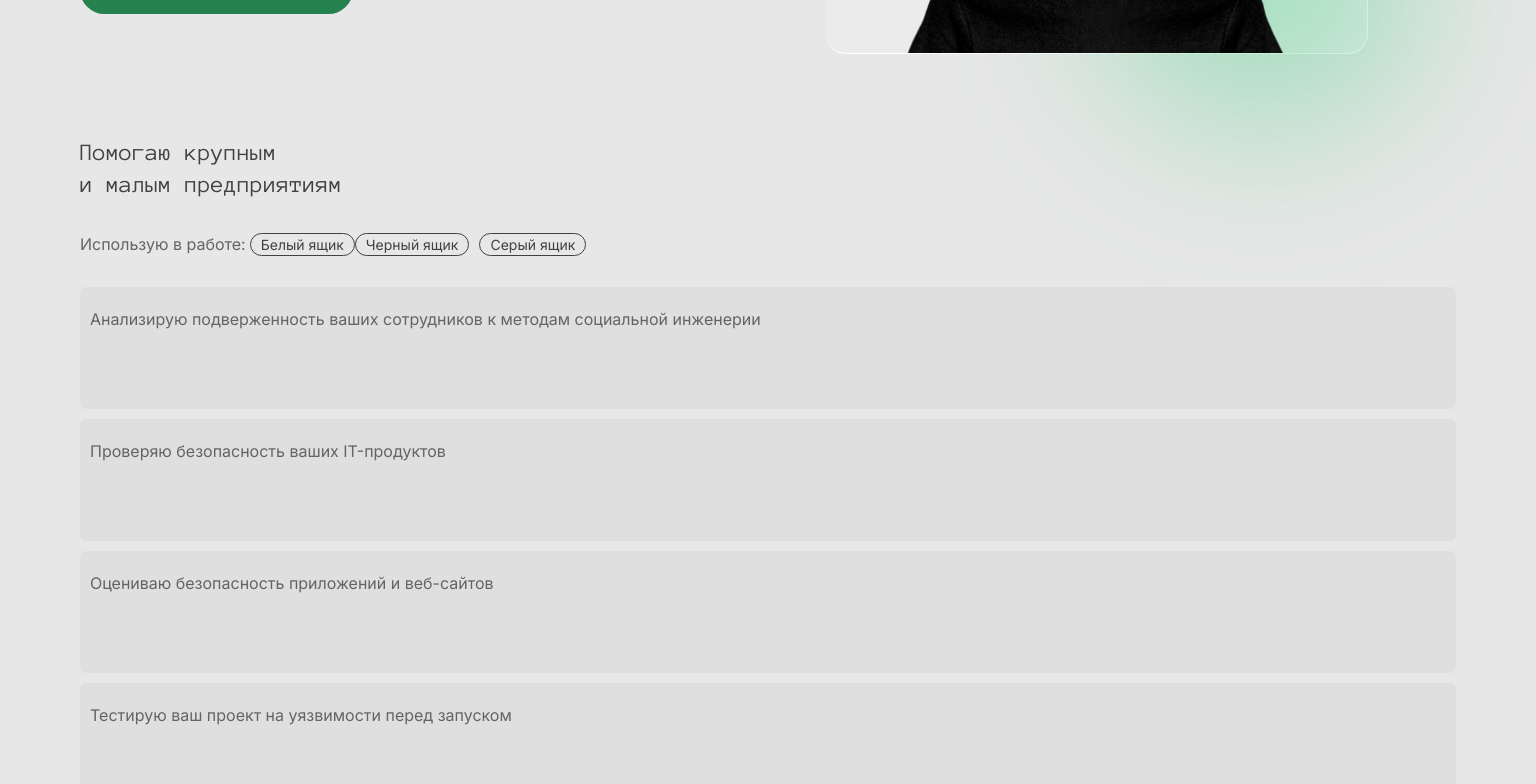
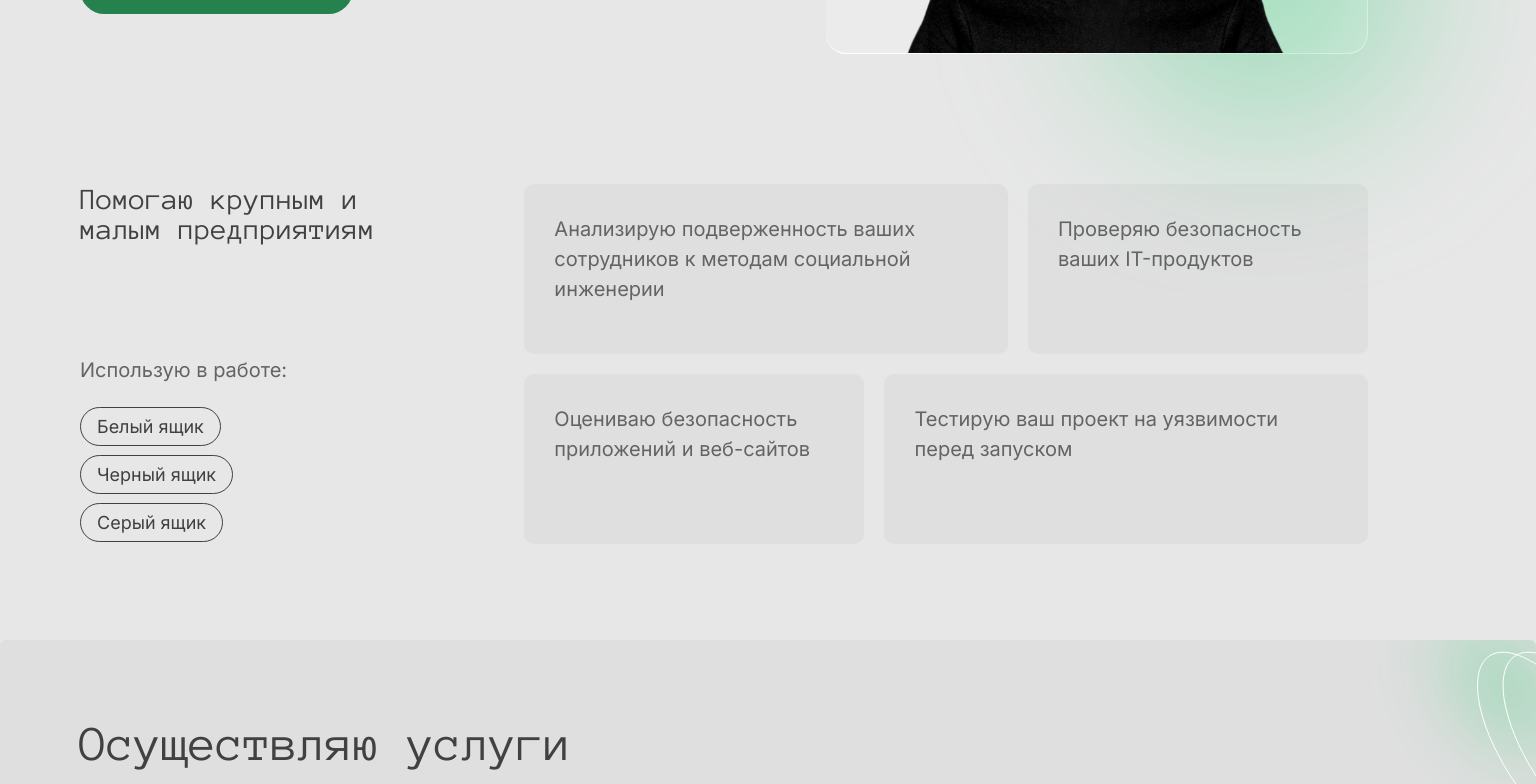
Before and after one commit to Usapix/pavel-ib, a React (Create React App) app: page / in a window 1536 px wide. Shown: the part 520-1304 px from the top of the page. Built offline with nearby package versions, Linux system fonts and the light colour scheme.

Commit message:
feat: add responsive layout of the howhelp section

```diff
--- a/src/sections/HowHelp/HowHelp.js
+++ b/src/sections/HowHelp/HowHelp.js
@@ -2,17 +2,21 @@ import React from "react";
 
 function HowHelp() {
   return (
-    <section className="how-help">
+    <section className="how-help section-wrap">
       <div className="container">
+        <div className="how-help__wrapper">
           <h2 className="how-help__title title">
             Помогаю крупным <span className="break-line">и малым предприятиям</span>
           </h2>
+          <div className="how-help__tools-wrapper">
             <p className="how-help__tools-text">
-          Использую в работе:
+              Использую<span> в работе</span>:
             </p>
             <a className="how-help__tool alt-button" href="index.html">Белый ящик</a>
             <a className="how-help__tool alt-button" href="index.html">Черный ящик</a>
             <a className="how-help__tool alt-button" href="index.html">Серый ящик</a>
+          </div>
+        </div>
         <ul className="how-help__list description-card-list">
           <li className="how-help__item description-card-list__item">
             <p className="how-help__item-text description-card-list__text">
--- a/src/sections/HowHelp/HowHelp.scss
+++ b/src/sections/HowHelp/HowHelp.scss
@@ -1,28 +1,202 @@
-.how-help {
-  margin-top: 80px;
-}
-
 .how-help__tools-text {
   position: relative;
 
   display: inline;
-  margin-right: 4px;
+  margin-bottom: 0;
+  margin-top: 0;
 
-  line-height: 42px;
+  line-height: 30px;
 }
 
 .how-help__title {
   margin-bottom: 23px;
 }
 
+.how-help__tools-wrapper {
+  display: flex;
+  flex-wrap: wrap;
+  align-items: center;
+  gap: 9px;
+}
+
 .how-help__tool {
   display: inline-block;
-}
-
-.how-help__tool:not(:first-of-type) {
-  margin-right: 10px;
 }
 
 .how-help__list {
   margin-top: 22px;
 }
+
+@media (min-width: 744px) {
+  .how-help__tools-text {
+    margin-right: 10px;
+
+    font-size: 20px;
+  }
+
+  .how-help__tools-text span {
+    display: none;
+  }
+
+  .how-help__tool {
+    padding: 6px 16px;
+
+    font-size: 18px;
+  }
+
+  .how-help__title {
+    margin-bottom: 50px;
+  }
+
+  .how-help__list {
+    flex-direction: row;
+    flex-wrap: wrap;
+    gap: 20px;
+    margin-top: 29px;
+  }
+
+  .how-help__item {
+    min-height: 141px;
+    flex-basis: calc(50% - 10px);
+    flex-shrink: 1;
+    padding: 30px 20px;
+  }
+
+  .how-help__item-text {
+    font-size: 18px;
+    line-height: 150%;
+  }
+}
+
+@media (min-width: 1024px) {
+  .how-help__wrapper {
+    display: flex;
+    justify-content: space-between;
+    align-items: flex-end;
+    margin-bottom: 59px;
+  }
+
+  .how-help__title {
+    width: 32%;
+    margin: 0;
+
+    font-size: 30px;
+    line-height: 30px;
+  }
+
+  .how-help__title .break-line {
+    display: inline;
+  }
+
+  .how-help__tools-wrapper {
+    align-items: flex-end;
+  }
+
+  .how-help__tools-text {
+    line-height: 25px;
+  }
+
+  .how-help__item {
+    min-height: 170px;
+    padding: 30px;
+  }
+
+  .how-help__item:nth-child(1) {
+    flex-basis: calc(58.5% - 10px);
+  }
+
+  .how-help__item:nth-child(2) {
+    flex-basis: calc(41.5% - 10px);
+  }
+
+  .how-help__item:nth-child(3) {
+    flex-basis: calc(41.5% - 10px);
+  }
+
+  .how-help__item:nth-child(4) {
+    flex-basis: calc(58.5% - 10px);
+  }
+
+  .how-help__item-text {
+    font-size: 20px;
+  }
+}
+
+@media (min-width: 1440px) {
+  .how-help .container {
+    display: flex;
+  }
+
+  .how-help__wrapper {
+    flex-direction: column;
+    align-items: flex-start
+  }
+
+  .how-help__title {
+    width: auto;
+    max-width: 295px;
+  }
+
+  .how-help__wrapper {
+    width: 34.5%;
+  }
+
+  .how-help__list {
+    width: 65.5%;
+    margin-right: 88px;
+    margin-top: 0;
+  }
+
+  .how-help__item {
+    border-radius: 10px;
+  }
+
+  .how-help__tools-text {
+    margin-bottom: 15px;
+  }
+
+  .how-help__tools-text span {
+    display: inline;
+  }
+
+  .how-help__wrapper {
+    margin-bottom: 18px;
+  }
+
+  .how-help__tools-wrapper {
+    flex-direction: column;
+    align-items: flex-start;
+  }
+
+  .how-help__tool {
+    padding: 8px 16px;
+  }
+}
+
+@media (min-width: 1600px) {
+  .how-help__wrapper {
+    margin-top: 28px;
+  }
+
+  .how-help__tools-wrapper {
+    margin-top: 135px;
+  }
+
+  .how-help__title {
+    max-width: 335px;
+
+    font-size: 34px;
+  }
+
+  .how-help__tools-text {
+    font-size: 22px;
+  }
+
+  .how-help__tool {
+    font-size: 20px;
+  }
+
+  .how-help__item-text {
+    font-size: 24px;
+  }
+}
--- a/src/sections/Intro/Intro.scss
+++ b/src/sections/Intro/Intro.scss
@@ -178,6 +178,7 @@
   .intro__content {
     flex-shrink: 0;
     align-items: end;
+    margin-bottom: 0;
   }
 
   .intro__title {
--- a/src/styles/index.scss
+++ b/src/styles/index.scss
@@ -20,9 +20,25 @@ body {
 
 .container {
   min-width: $mobile-resolution;
-  max-width: 1779px;
+  max-width: 1690px;
   padding: 0 20px;
   margin: 0 auto;
+}
+
+.section-wrap {
+  margin-top: 80px;
+}
+
+@media (min-width: 1024px) {
+  .section-wrap {
+    margin-top: 130px;
+  }
+}
+
+@media (min-width: 1600px) {
+  .section-wrap {
+    margin-top: 150px;
+  }
 }
 
 .main-content {
@@ -70,6 +86,24 @@ body {
   font-weight: 400;
   line-height: 130%;
   color: $light-title-color;
+}
+
+@media (min-width: 500px) {
+  .title {
+    font-size: 35px;
+  }
+}
+
+@media (min-width: 650px) {
+  .title {
+    font-size: 45px;
+  }
+}
+
+@media (min-width: 744px) {
+  .title {
+    font-size: 50px;
+  }
 }
 
 .button {
```
Also changed, not shown: src/styles/variables/index.scss (line endings or trailing spaces). Lines whose indentation alone changed are shown as unchanged.
